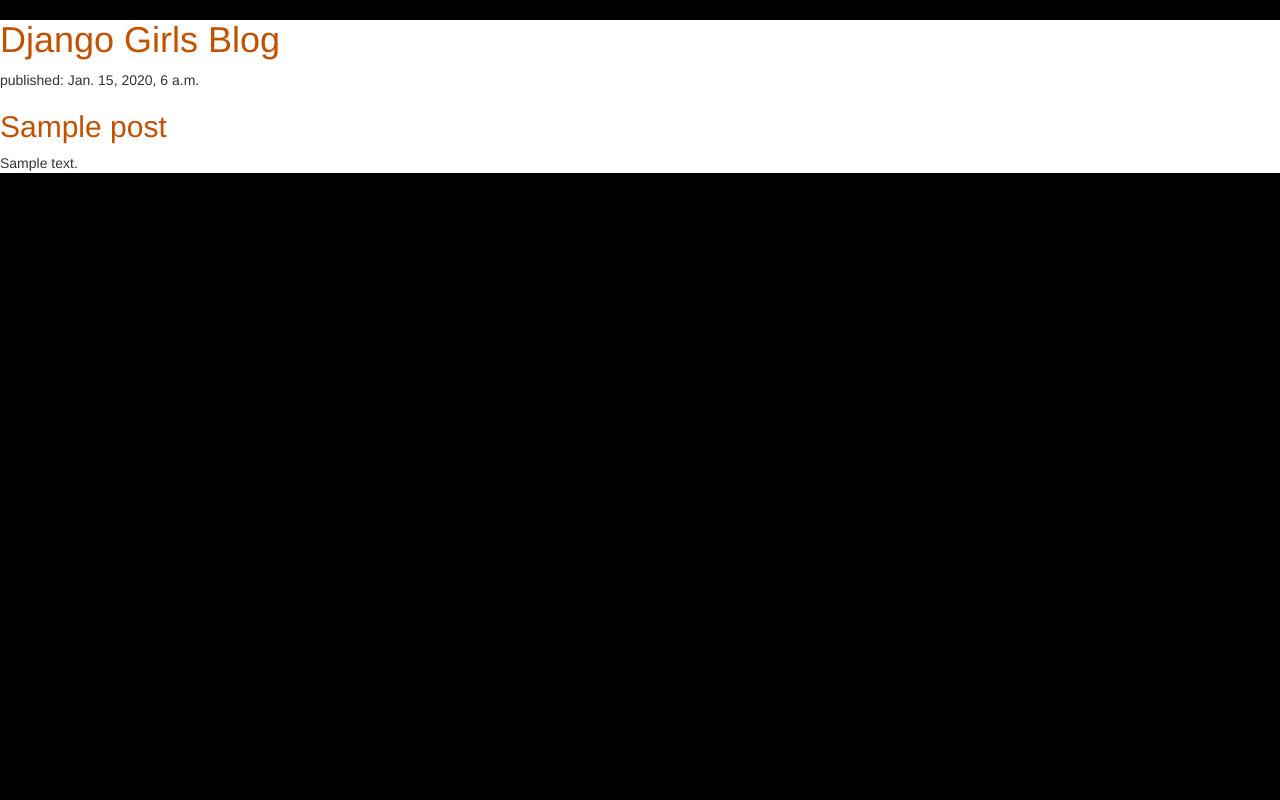
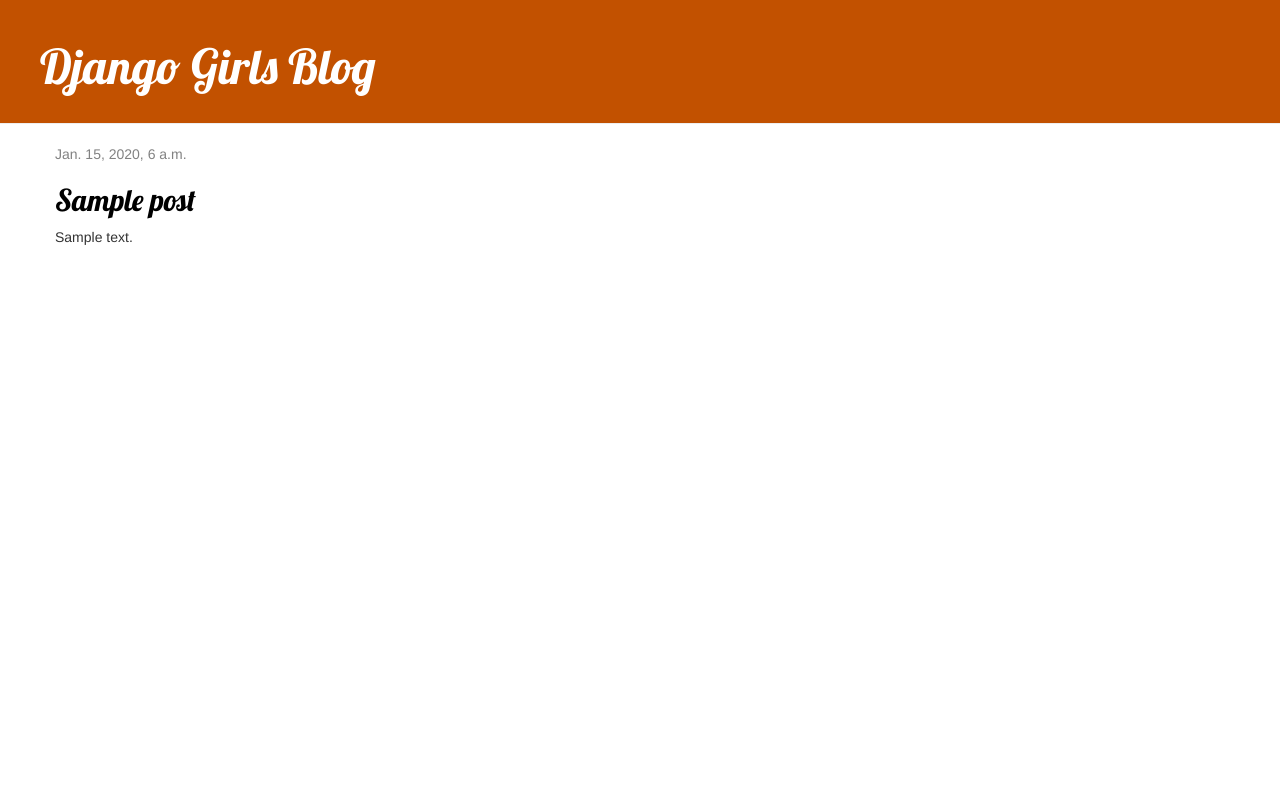
Before and after one commit to Fer-Bar/News-Code-Blog, a Django app: page / in a window 1280 px wide. Run offline with Django 3.2, Linux system fonts and the light colour scheme; tables that the repository leaves empty hold one stand-in row (values such as "Sample post"); some libraries are stand-ins or nearby versions.

Commit message:
Agrege los cambios finales para el CSS

```diff
--- a/blog/static/css/blog.css
+++ b/blog/static/css/blog.css
@@ -1,6 +1,46 @@
-h1 a, h2 a {
-    color: #C25100;
+.page-header {
+    background-color: #C25100;
+    margin-top: 0;
+    padding: 20px 20px 20px 40px;
 }
-html {
-    background-color: black;
+
+.page-header h1, .page-header h1 a, .page-header h1 a:visited, .page-header h1 a:active {
+    color: #ffffff;
+    font-size: 36pt;
+    text-decoration: none;
 }
+
+.content {
+    margin-left: 40px;
+}
+
+h1, h2, h3, h4 {
+    font-family: 'Lobster', cursive;
+}
+
+.date {
+    color: #828282;
+}
+
+.save {
+    float: right;
+}
+
+.post-form textarea, .post-form input {
+    width: 100%;
+}
+
+.top-menu, .top-menu:hover, .top-menu:visited {
+    color: #ffffff;
+    float: right;
+    font-size: 26pt;
+    margin-right: 20px;
+}
+
+.post {
+    margin-bottom: 70px;
+}
+
+.post h2 a, .post h2 a:visited {
+    color: #000000;
+}
--- a/blog/templates/blog/post_list.html
+++ b/blog/templates/blog/post_list.html
@@ -1,23 +1,31 @@
 {% load static %}
-<!DOCTYPE html>
 <html>
     <head>
-        <title>News Code</title>
+        <title>Django Girls blog</title>
         <link rel="stylesheet" href="//maxcdn.bootstrapcdn.com/bootstrap/3.2.0/css/bootstrap.min.css">
         <link rel="stylesheet" href="//maxcdn.bootstrapcdn.com/bootstrap/3.2.0/css/bootstrap-theme.min.css">
+        <link href='//fonts.googleapis.com/css?family=Lobster&subset=latin,latin-ext' rel='stylesheet' type='text/css'>
         <link rel="stylesheet" href="{% static 'css/blog.css' %}">
     </head>
     <body>
-        <div>
+        <div class="page-header">
             <h1><a href="/">Django Girls Blog</a></h1>
         </div>
-        {% for post in posts %}
-            <div>
-                <p>published: {{ post.published_date }}</p>
-                <h2><a href="">{{ post.title }}</a></h2>
-                <p>{{ post.text|linebreaksbr }}</p>
+
+        <div class="content container">
+            <div class="row">
+                <div class="col-md-8">
+                {% for post in posts %}
+                    <div class="post">
+                        <div class="date">
+                            {{ post.published_date }}
+                        </div>
+                        <h2><a href="">{{ post.title }}</a></h2>
+                        <p>{{ post.text|linebreaksbr }}</p>
+                    </div>
+                {% endfor %}
+                </div>
             </div>
-        {% endfor %}
-
+        </div>
     </body>
 </html>
```
